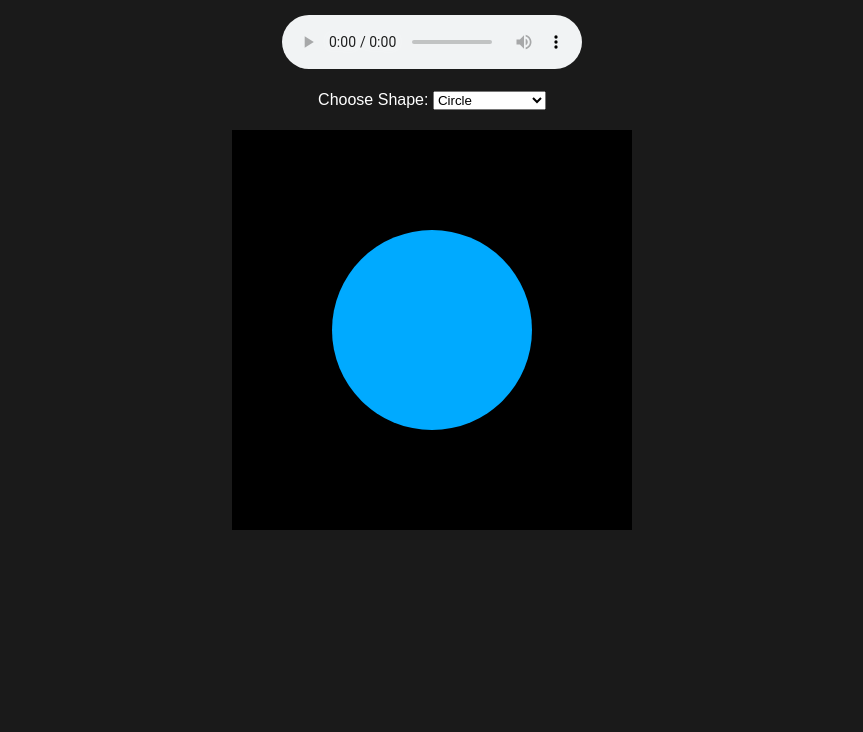
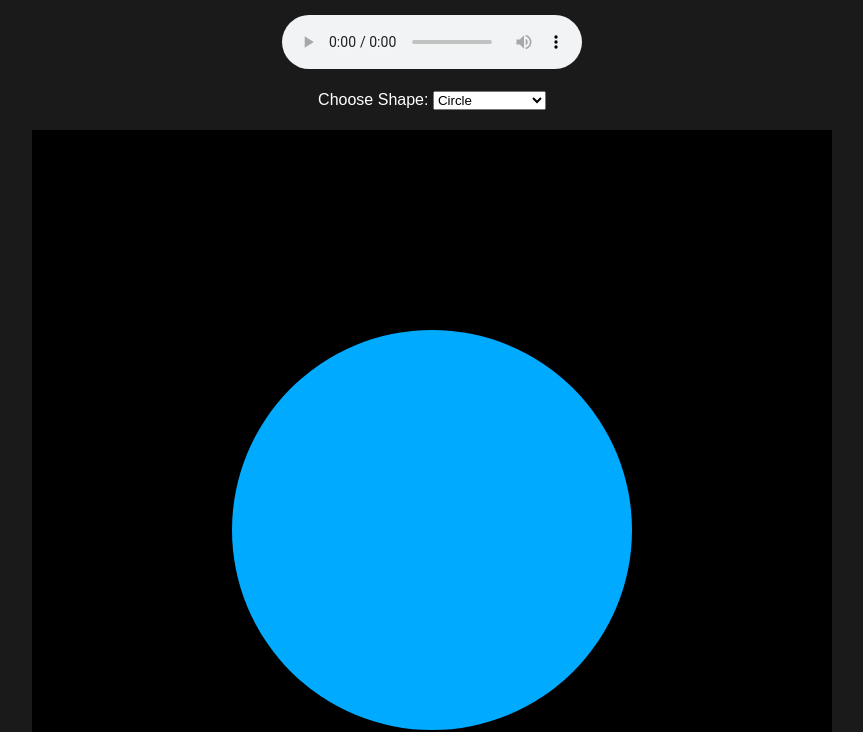
Before and after one commit to ddumitra4/ddumitra4.github.io, a plain HTML site: page svg/index.html in a window 1280 px wide. Shown: the part 104-836 px from the top of the page, without its empty margins (208-1071 px from the left). Before the commit the page ends 800 px from the top, so only its background shows below. Drawn offline with Linux system fonts and the light colour scheme.

Commit message:
Update index.html

```diff
--- a/svg/index.html
+++ b/svg/index.html
@@ -38,7 +38,7 @@
         </select>
     </div>
 
-    <svg id="svgVisualizer" width="400" height="400" viewBox="0 0 100 100">
+    <svg id="svgVisualizer" width="800" height="800" viewBox="0 0 100 100">
         <circle id="circle" cx="50" cy="50" r="25" fill="hsl(200, 100%, 50%)" />
         <path id="heart" d="M50,30 C60,20 70,20 75,30 80,40 70,50 50,70 30,50 20,40 25,30 30,20 40,20 50,30" fill="hsl(200, 100%, 50%)" style="display:none;" />
 
```
